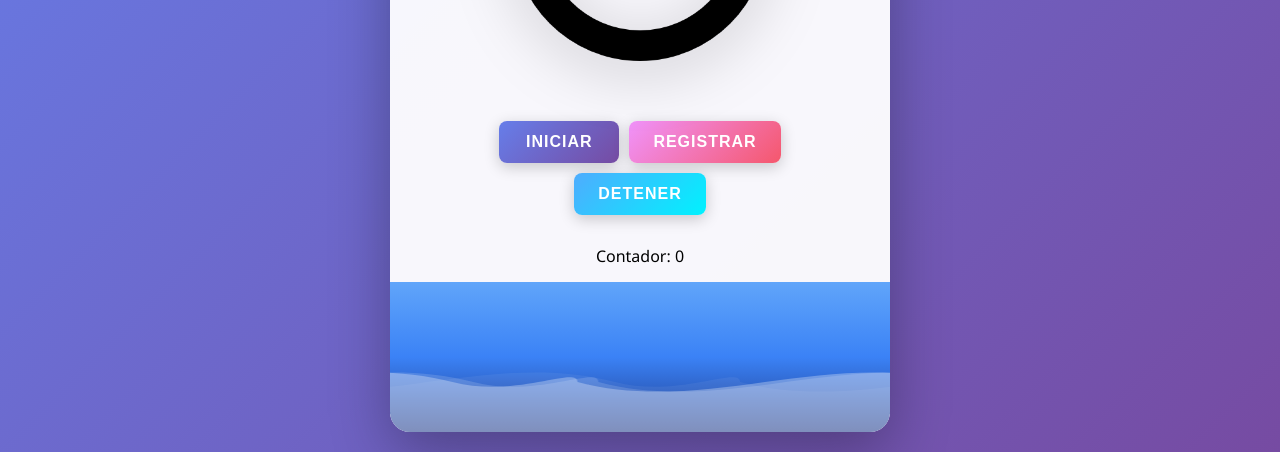
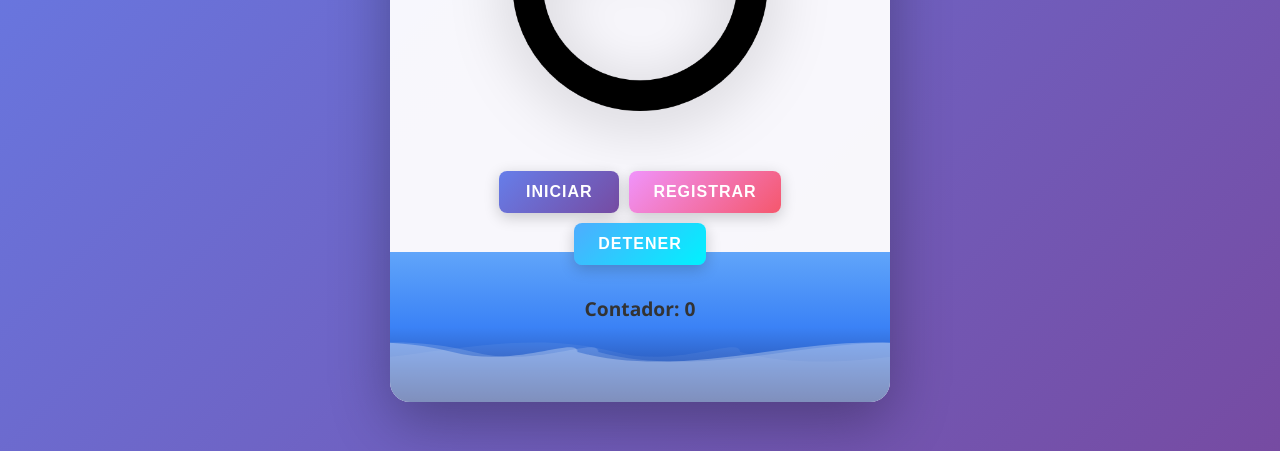
Before and after one commit to fdva92/cronometro-contador, a website: page index.html in a window 1280 px wide. Shown: the part 349-801 px from the top of the page. Drawn offline with Linux system fonts and the light colour scheme.

```diff
--- a/index.html
+++ b/index.html
@@ -210,15 +210,24 @@
       }
     }
 
-
-      }
-    }
-
     .content {
       position: relative;
       z-index: 5;
       padding-top: 20px;
       padding-bottom: 20px;
+    }
+
+    .buttons-container,
+    .counter-display {
+      position: relative;
+      z-index: 10;
+    }
+
+    .counter-display {
+      font-size: 1.2rem;
+      color: #333;
+      margin-bottom: 20px;
+      font-weight: 700;
     }
 
     h1 {
@@ -423,9 +432,6 @@
       </div>
 
       <div class="counter-display">Contador: <span id="contador-display">0</span></div>
-
-      <h2>Vueltas:</h2>
-      <ul id="lista"></ul>
     </div>
 
     <!-- Fondo del océano con olas -->
```
